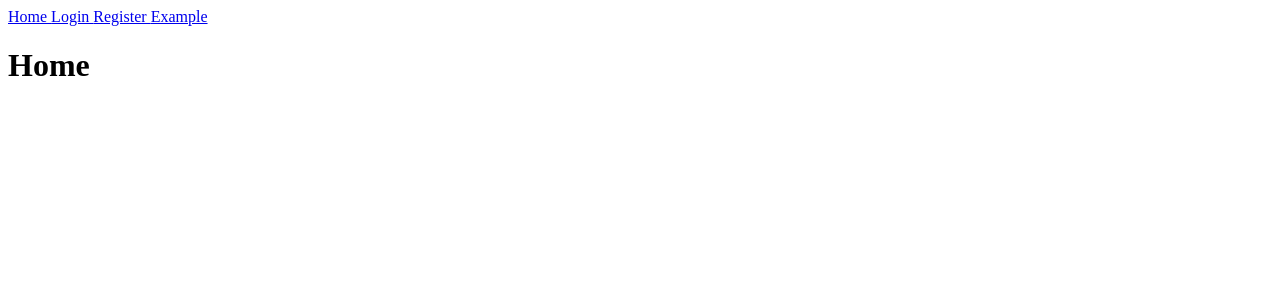
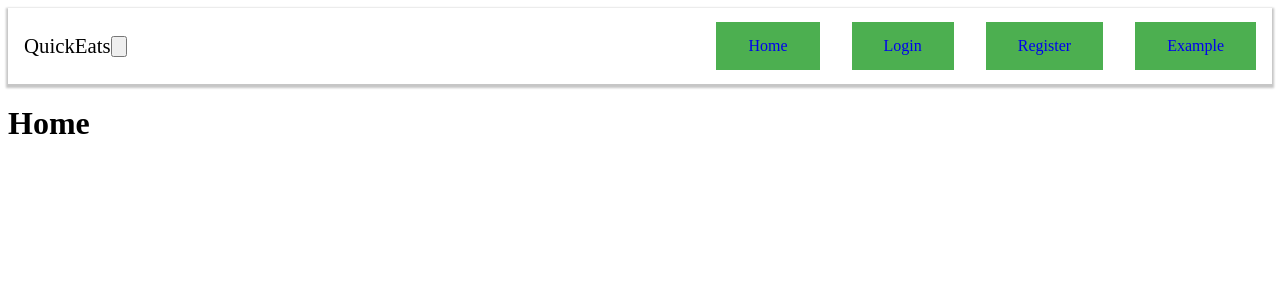
Before and after one commit to dvyrj/CS-157C-Team-6, a React (Create React App) app in the folder client/: page / in a window 1280 px wide. Shown: the top 300 px of the page. Built offline with nearby package versions, Linux system fonts and the light colour scheme.

Commit message:
client home styling

```diff
--- a/client/src/App.js
+++ b/client/src/App.js
@@ -6,16 +6,50 @@ import Login from "./pages/login";
 import Register from "./pages/register";
 import Profile from './pages/profile';
 import ErrorPage from "./pages/error";
+import './styles/styles.css'
+
 
 function App() {
   return (
     <Router>
-      <nav>
-        <Link to="/">Home </Link>
-        <Link to="/login">Login </Link>
-        <Link to="/register">Register </Link>
-        <Link to="/example">Example </Link>
-      </nav>
+      <nav className="navigation">
+      <a href="/" className="brand-name">
+        QuickEats
+      </a>
+      <button className="hamburger">
+        {/* icon from heroicons.com */}
+        <svg
+          xmlns="http://www.w3.org/2000/svg"
+          className="h-5 w-5"
+          viewBox="0 0 20 20"
+          fill="white"
+        >
+          <path
+            fillRule="evenodd"
+            d="M3 5a1 1 0 011-1h12a1 1 0 110 2H4a1 1 0 01-1-1zM3 10a1 1 0 011-1h12a1 1 0 110 2H4a1 1 0 01-1-1zM9 15a1 1 0 011-1h6a1 1 0 110 2h-6a1 1 0 01-1-1z"
+            clipRule="evenodd"
+          />
+        </svg>
+      </button>
+      <div
+        className="navigation-menu">
+        <ul>
+          <li>
+            <a href="/">Home</a>
+          </li>
+          <li>
+            <a href="/login">Login</a>
+          </li>
+          <li>
+            <a href="/register">Register</a>
+          </li>
+          <li>
+            <a href="/example">Example</a>
+          </li>
+        </ul>
+      </div>
+    </nav>
+
       <Routes>
         <Route path="/" element={<Home/>} />
         <Route path="/home" element={<Home/>} />
--- /dev/null
+++ b/client/src/styles/styles.css
@@ -0,0 +1,41 @@
+.navigation {
+    height: 60px;
+    width: 100%;
+    display: flex;
+    align-items: center;
+    position: relative;
+    padding: 0.5rem 0rem;
+    background-color: #fff;
+    color: black;
+    box-shadow: 0 2px 2px 2px rgba(9, 9, 9, 0.23);
+  }
+  .brand-name {
+    text-decoration: none;
+    color: black;
+    font-size: 1.3rem;
+    margin-left: 1rem;
+  }
+  .navigation-menu {
+    margin-left: auto;
+  }
+  .navigation-menu ul {
+    display: flex;
+    padding: 0;
+  }
+  .navigation-menu li {
+    background-color: #4CAF50; /* Green */
+    border: none;
+    color: white;
+    padding: 15px 32px;
+    text-align: center;
+    text-decoration: none;
+    display: inline-block;
+    font-size: 16px;
+    list-style-type: none;
+    margin: 0 1rem;
+  }
+  .navigation-menu li a {
+    text-decoration: none;
+    display: block;
+    width: 100%;
+  }
```
